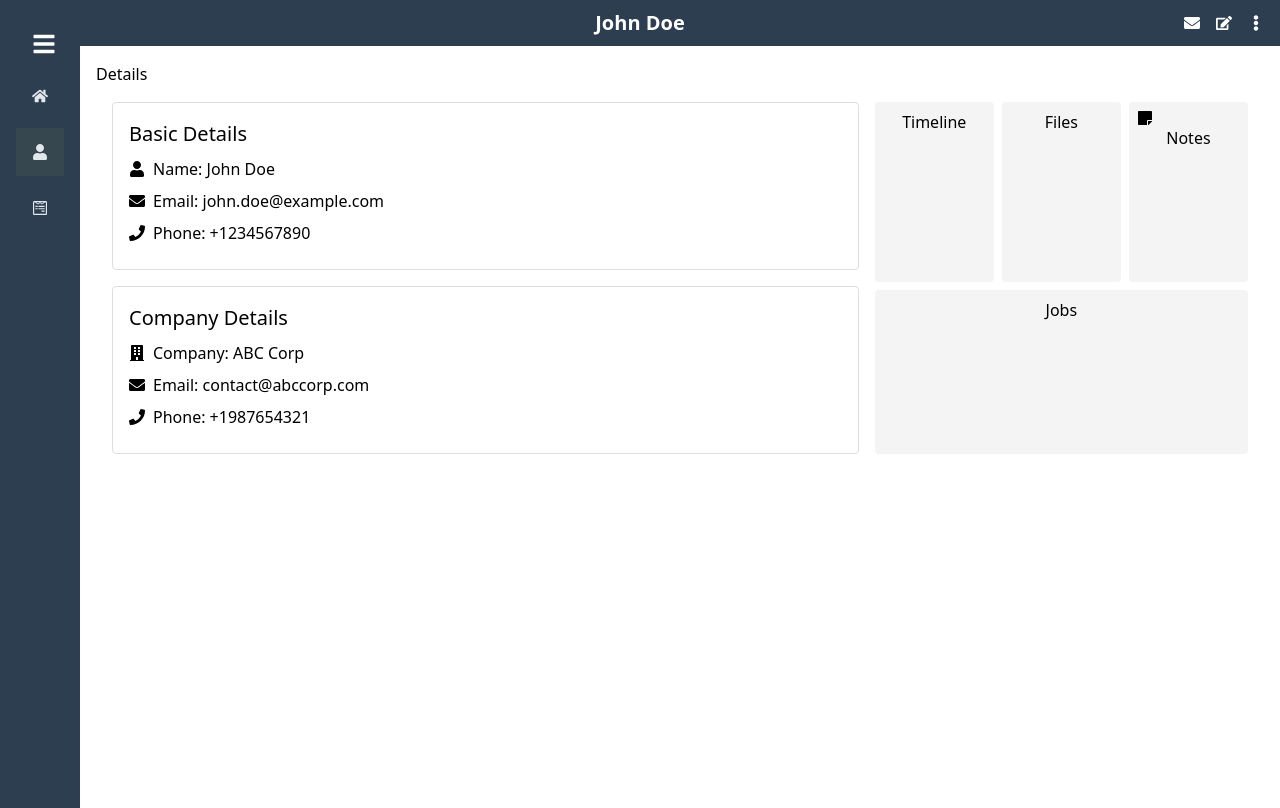
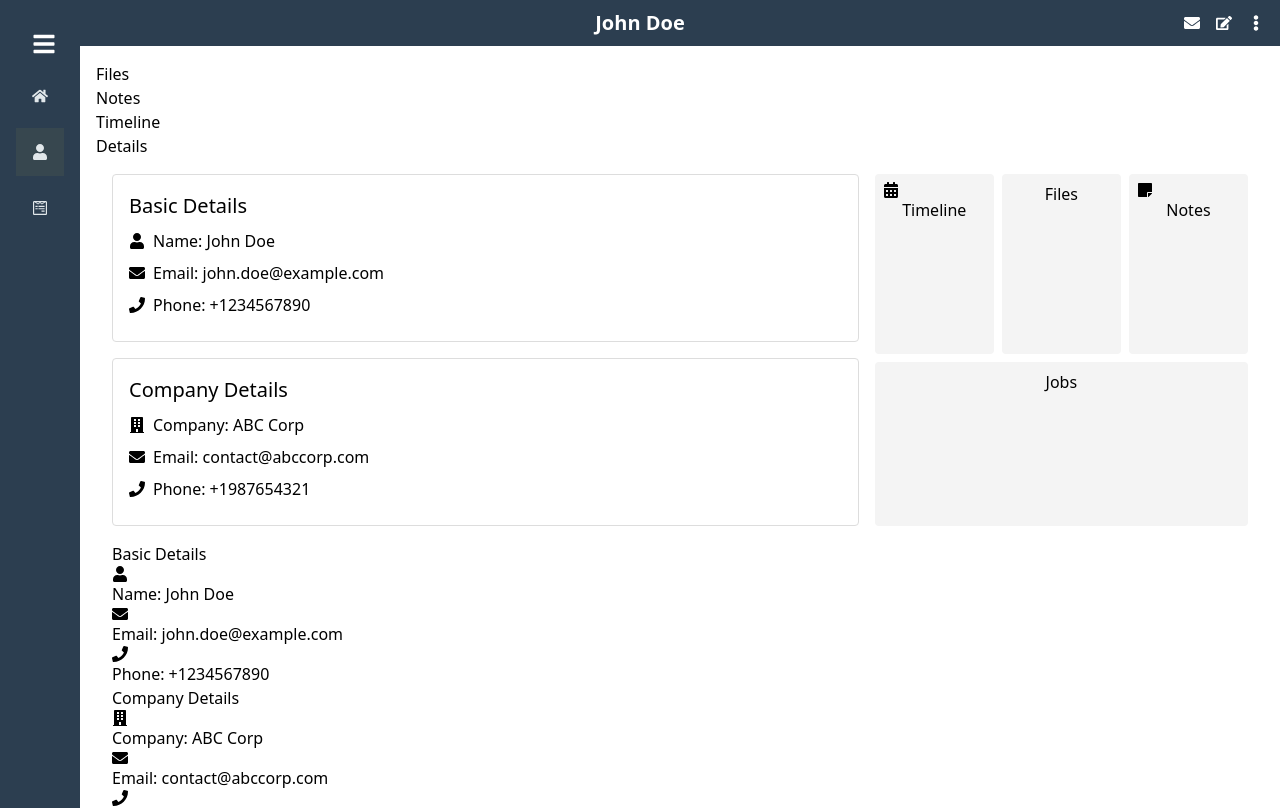
Before and after one commit to Web-Dev-Learner/form, a React (Vite) app in the folder formcraft/: page /client-details in a window 1280 px wide. Shown: the top 808 px of the page. Built offline with nearby package versions, Linux system fonts and the light colour scheme.

Commit message:
updated timeline

```diff
--- a/formcraft/package.json
+++ b/formcraft/package.json
@@ -10,6 +10,7 @@
     "preview": "vite preview"
   },
   "dependencies": {
+    "@mui/lab": "^5.0.0-alpha.173",
     "@reduxjs/toolkit": "^2.2.7",
     "react": "^18.3.1",
     "react-dom": "^18.3.1",
--- a/formcraft/src/components/ClientDetails.jsx
+++ b/formcraft/src/components/ClientDetails.jsx
@@ -1,21 +1,47 @@
-import React from 'react';
-
-import BasicDetails from './BasicDetails'; // Renamed to BasicDetails
-import CompanyDetails from './CompanyDetails'; // Renamed to CompanyDetails
-import OtherDetails from './OtherDetails';
-import Timeline from './Timeline';
-// import './ClientDetails.scss';
+import React, { useState } from 'react';
+import BasicDetails from './BasicDetails'; // Import BasicDetails
+import CompanyDetails from './CompanyDetails'; // Import CompanyDetails
+import Files from './Files'; // Import Files
+import Notes from './Notes'; // Import Notes
+import Timeline from './Timeline'; // Import Timeline
 import "../styles/ClientDetails.scss"; // Correct import path for your SCSS file
 
 const ClientDetails = () => {
+  const [activeSection, setActiveSection] = useState(null);
+
+  const handleSidebarClick = (section) => {
+    setActiveSection(prevSection => (prevSection === section ? null : section)); // Toggle between null and section
+  };
+
   return (
     <div className="client-details">
+      <div className="sidebar-section">
+        <div
+          className={`sidebar-item ${activeSection === 'files' ? 'active' : ''}`}
+          onClick={() => handleSidebarClick('files')}
+        >
+          Files
+        </div>
+        <div
+          className={`sidebar-item ${activeSection === 'notes' ? 'active' : ''}`}
+          onClick={() => handleSidebarClick('notes')}
+        >
+          Notes
+        </div>
+        <div
+          className={`sidebar-item ${activeSection === 'timeline' ? 'active' : ''}`}
+          onClick={() => handleSidebarClick('timeline')}
+        >
+          Timeline
+        </div>
+      </div>
 
       <div className="client-details-content">
         <BasicDetails />
         <CompanyDetails />
-        <OtherDetails />
-        <Timeline />
+        {activeSection === 'files' && <Files />}
+        {activeSection === 'notes' && <Notes />}
+        {activeSection === 'timeline' && <Timeline />}
       </div>
     </div>
   );
--- a/formcraft/src/components/CompanyDetails.jsx
+++ b/formcraft/src/components/CompanyDetails.jsx
@@ -1,8 +1,9 @@
 import React, { useState } from 'react';
-import { FaBuilding, FaEnvelope, FaPhone, FaUser, FaStickyNote } from 'react-icons/fa';
+import { FaBuilding, FaEnvelope, FaPhone, FaUser, FaStickyNote, FaCalendarAlt } from 'react-icons/fa';
 import Files from '../components/Files'; // Correct import path
 import Notes from '../components/Notes'; // Correct import path
-import "../styles/ClientDetails.scss";
+import Timeline from '../components/Timeline'; // Correct import path
+import "../styles/ClientDetails.scss"; // Correct import path
 
 const CompanyDetails = () => {
   const [activeSection, setActiveSection] = useState(null);
@@ -47,7 +48,7 @@ const CompanyDetails = () => {
             className={`sidebar-item ${activeSection === 'timeline' ? 'active' : ''}`}
             onClick={() => handleSidebarClick('timeline')}
           >
-            Timeline
+            <FaCalendarAlt className="icon" /> Timeline
           </div>
 
           <div
@@ -73,8 +74,40 @@ const CompanyDetails = () => {
         </div>
       </div>
 
+      {/* Always visible sections */}
+      <div className="default-sections">
+        <div className="basic-details-container">
+          <h2 className="section-title">Basic Details</h2>
+          <div className="detail-item">
+            <FaUser className="icon" /> <span>Name: John Doe</span>
+          </div>
+          <div className="detail-item">
+            <FaEnvelope className="icon" /> <span>Email: john.doe@example.com</span>
+          </div>
+          <div className="detail-item">
+            <FaPhone className="icon" /> <span>Phone: +1234567890</span>
+          </div>
+        </div>
+
+        <div className="company-details-section">
+          <h2 className="section-title">Company Details</h2>
+          <div className="detail-item">
+            <FaBuilding className="icon" /> <span>Company: ABC Corp</span>
+          </div>
+          <div className="detail-item">
+            <FaEnvelope className="icon" /> <span>Email: contact@abccorp.com</span>
+          </div>
+          <div className="detail-item">
+            <FaPhone className="icon" /> <span>Phone: +1987654321</span>
+          </div>
+        </div>
+      </div>
+
+      {/* Conditionally rendered sections */}
+      {activeSection === 'timeline' && <Timeline />}
       {activeSection === 'files' && <Files />}
       {activeSection === 'notes' && <Notes />}
+      {/* Add Jobs component if you have one */}
     </div>
   );
 };
--- a/formcraft/src/components/Notes.jsx
+++ b/formcraft/src/components/Notes.jsx
@@ -12,28 +12,27 @@ const Notes = () => {
   };
 
   return (
-    <div className="p-4">
-      <h2 className="text-xl font-bold mb-4">Notes</h2>
+    <div className="p-6 bg-white shadow-md rounded-lg">
+      <h2 className="text-xl font-semibold mb-4">Notes</h2>
       <textarea
-        className="w-full p-2 border border-gray-300 rounded mb-4"
-        rows="5"
         value={note}
         onChange={(e) => setNote(e.target.value)}
         placeholder="Add a new note..."
-      />
+        className="w-full p-2 border border-gray-300 rounded-lg mb-4"
+        rows="4"
+      ></textarea>
       <button
-        className="bg-blue-500 text-white py-2 px-4 rounded hover:bg-blue-600"
         onClick={handleAddNote}
+        className="px-4 py-2 bg-blue-500 text-white rounded-lg hover:bg-blue-600"
       >
         Add Note
       </button>
       <div className="mt-4">
-        <h3 className="text-lg font-semibold">Notes List</h3>
-        <ul className="list-disc pl-5">
-          {notesList.map((n, index) => (
-            <li key={index} className="mb-2">{n}</li>
-          ))}
-        </ul>
+        {notesList.map((note, index) => (
+          <div key={index} className="p-2 border border-gray-300 rounded-lg mb-2">
+            {note}
+          </div>
+        ))}
       </div>
     </div>
   );
--- a/formcraft/src/components/Timeline.jsx
+++ b/formcraft/src/components/Timeline.jsx
@@ -1,13 +1,46 @@
 import React from 'react';
-// import './ClientDetails.scss';
-import "../styles/ClientDetails.scss";
 
 const Timeline = () => {
   return (
-    <div className="details-section">
-      <h2 className="section-title"></h2>
-      <div className="timeline-content">
+    <div className="relative">
+      {/* Timeline Line */}
+      <div className="border-l-2 border-gray-300 dark:border-gray-600">
 
+        {/* Event 1 */}
+        <div className="absolute -left-3 w-6 h-6 bg-blue-500 rounded-full text-white flex items-center justify-center">
+          <span className="text-xs">1</span>
+        </div>
+        <div className="mb-6 mt-4 ml-6">
+          <div className="flex items-center mb-2">
+            <div className="w-3 h-3 bg-blue-500 rounded-full"></div>
+            <div className="ml-3 text-sm font-medium">Email Sent</div>
+          </div>
+          <div className="ml-6 text-sm text-gray-500">Description of the email sent event.</div>
+        </div>
+
+        {/* Event 2 */}
+        <div className="absolute -left-3 w-6 h-6 bg-green-500 rounded-full text-white flex items-center justify-center">
+          <span className="text-xs">2</span>
+        </div>
+        <div className="mb-6 mt-4 ml-6">
+          <div className="flex items-center mb-2">
+            <div className="w-3 h-3 bg-green-500 rounded-full"></div>
+            <div className="ml-3 text-sm font-medium">Registered</div>
+          </div>
+          <div className="ml-6 text-sm text-gray-500">Description of the registration event.</div>
+        </div>
+
+        {/* Event 3 */}
+        <div className="absolute -left-3 w-6 h-6 bg-yellow-500 rounded-full text-white flex items-center justify-center">
+          <span className="text-xs">3</span>
+        </div>
+        <div className="mb-6 mt-4 ml-6">
+          <div className="flex items-center mb-2">
+            <div className="w-3 h-3 bg-yellow-500 rounded-full"></div>
+            <div className="ml-3 text-sm font-medium">Other Event</div>
+          </div>
+          <div className="ml-6 text-sm text-gray-500">Description of another event.</div>
+        </div>
       </div>
     </div>
   );
```
Also changed, not shown: 1 other file (tests, documents, lock files or other folders).
